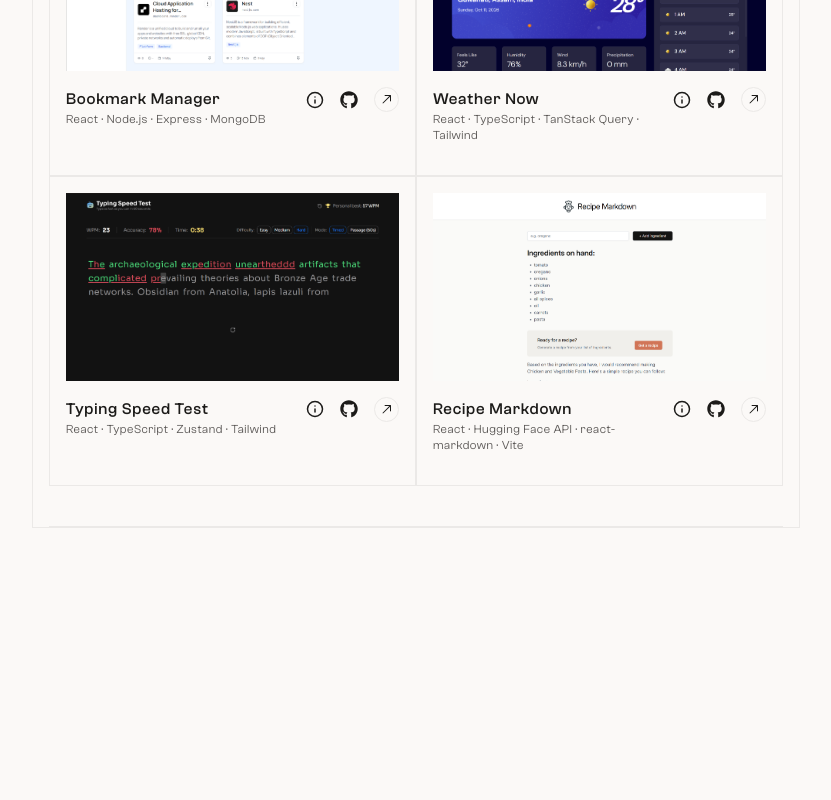
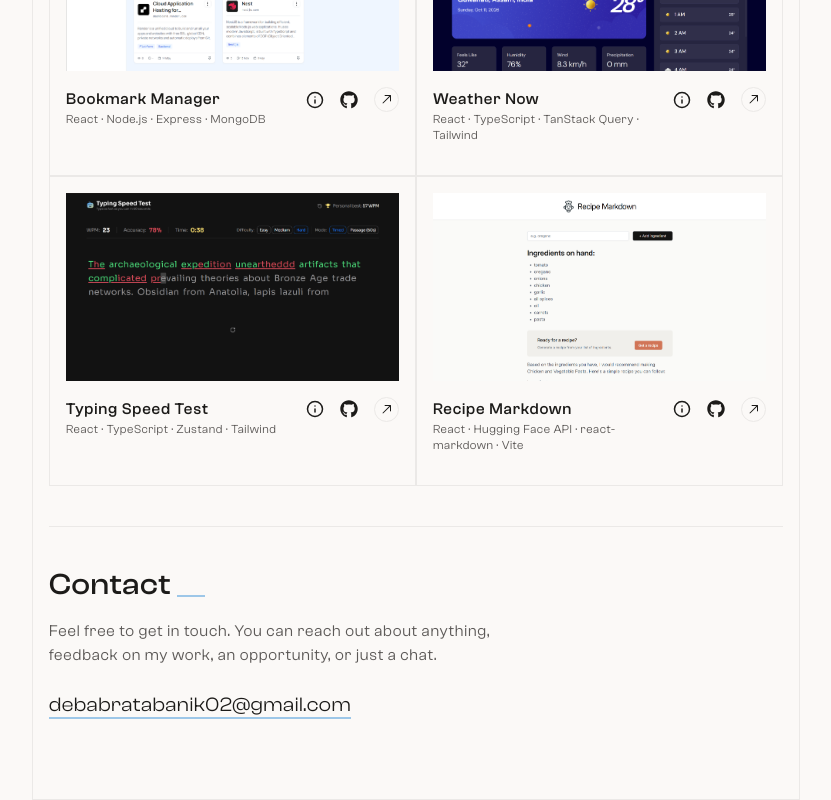
Before and after one commit to DebabrataBanik/Portfolio, a React (Vite) app: page / in a window 1280 px wide. Shown: the part 1497-2297 px from the top of the page, without its empty margins (224-1055 px from the left). Before the commit the page ends 2025 px from the top, so only its background shows below. Built offline with nearby package versions, Linux system fonts and the light colour scheme.

Commit message:
feat: add contact section with email copy
This change adds a new Contact section to the homepage and wires it into the app layout. The component includes a mailto link to the personal email address and a small clipboard copy interaction that shows confirmation when the address is copied.

```diff
--- a/src/App.tsx
+++ b/src/App.tsx
@@ -2,6 +2,7 @@ import Home from "./components/Home";
 import Header from "./components/Header";
 import About from "./components/About";
 import Projects from "./components/Projects";
+import Contact from "./components/Contact";
 
 const App = () => {
   return (
@@ -12,6 +13,7 @@ const App = () => {
           <Home />
           <About />
           <Projects />
+          <Contact />
         </main>
       </div>
     </div>
--- /dev/null
+++ b/src/components/Contact.tsx
@@ -0,0 +1,39 @@
+import { useState } from "react";
+import { FiCheck } from "react-icons/fi";
+
+const EMAIL = "debabratabanik02@gmail.com";
+
+const Contact = () => {
+  const [copied, setCopied] = useState(false);
+
+  const copy = async () => {
+    try {
+      await navigator.clipboard.writeText(EMAIL);
+      setCopied(true);
+      setTimeout(() => setCopied(false), 2000);
+    } catch {
+      // nothing to do hopefully mailto link works
+    }
+  };
+
+  return (
+    <section id="contact" className="py-10 pb-20">
+      <h2 className="relative mb-4 font-heading text-3xl font-medium tracking-wide">
+        Contact
+        <span className="absolute bottom-1.5 ml-1.5 w-7 h-0.5 bg-accent"></span>
+      </h2>
+      <p className="max-w-lg text-text-secondary tracking-wider">
+        Feel free to get in touch. You can reach out about anything, feedback on
+        my work, an opportunity, or just a chat.
+      </p>
+      <div className="mt-6 flex items-center gap-2">
+        <a href={`mailto:${EMAIL}`} onClick={copy} className="cta text-xl">
+          {EMAIL}
+        </a>
+        {copied && <FiCheck size={18} className="text-accent" />}
+      </div>
+    </section>
+  );
+};
+
+export default Contact;
```
